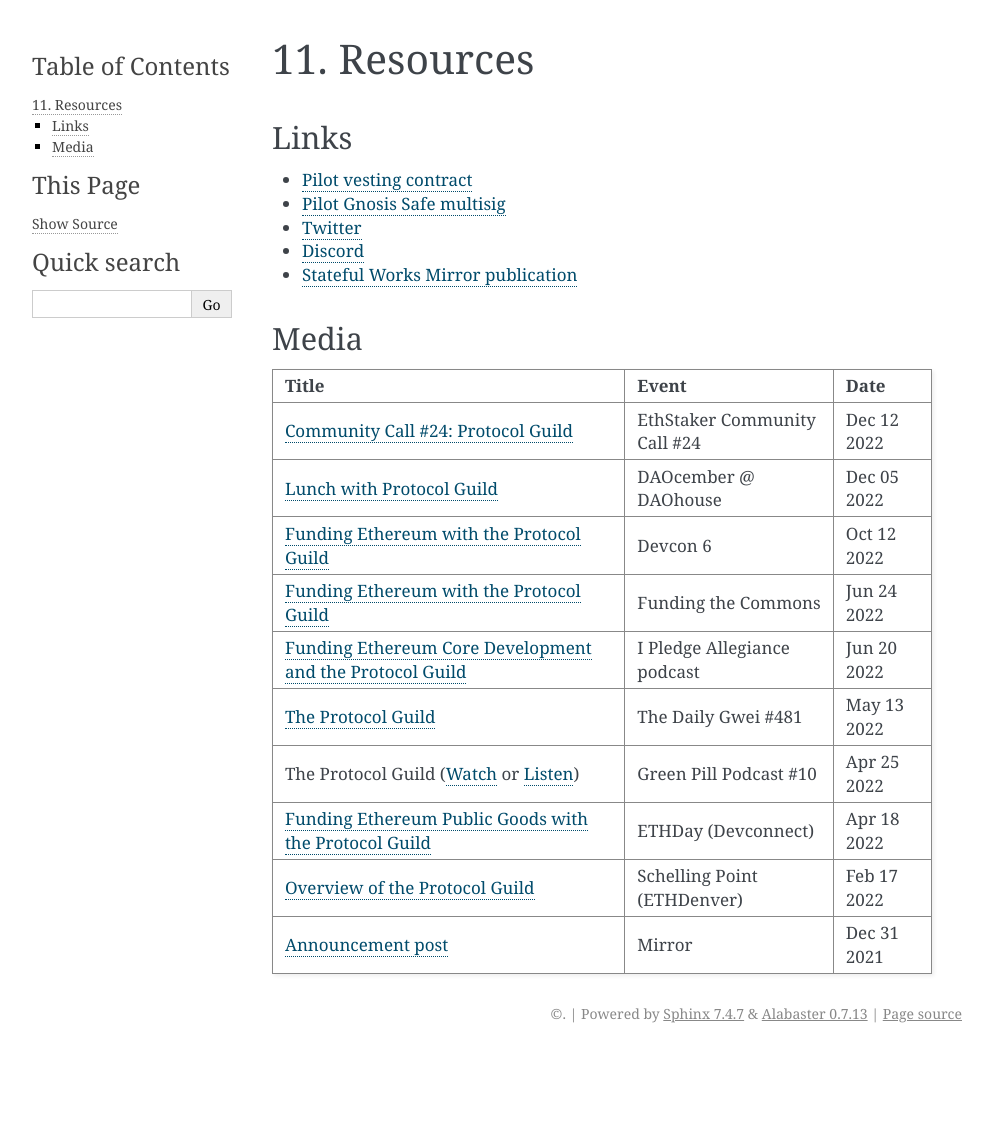
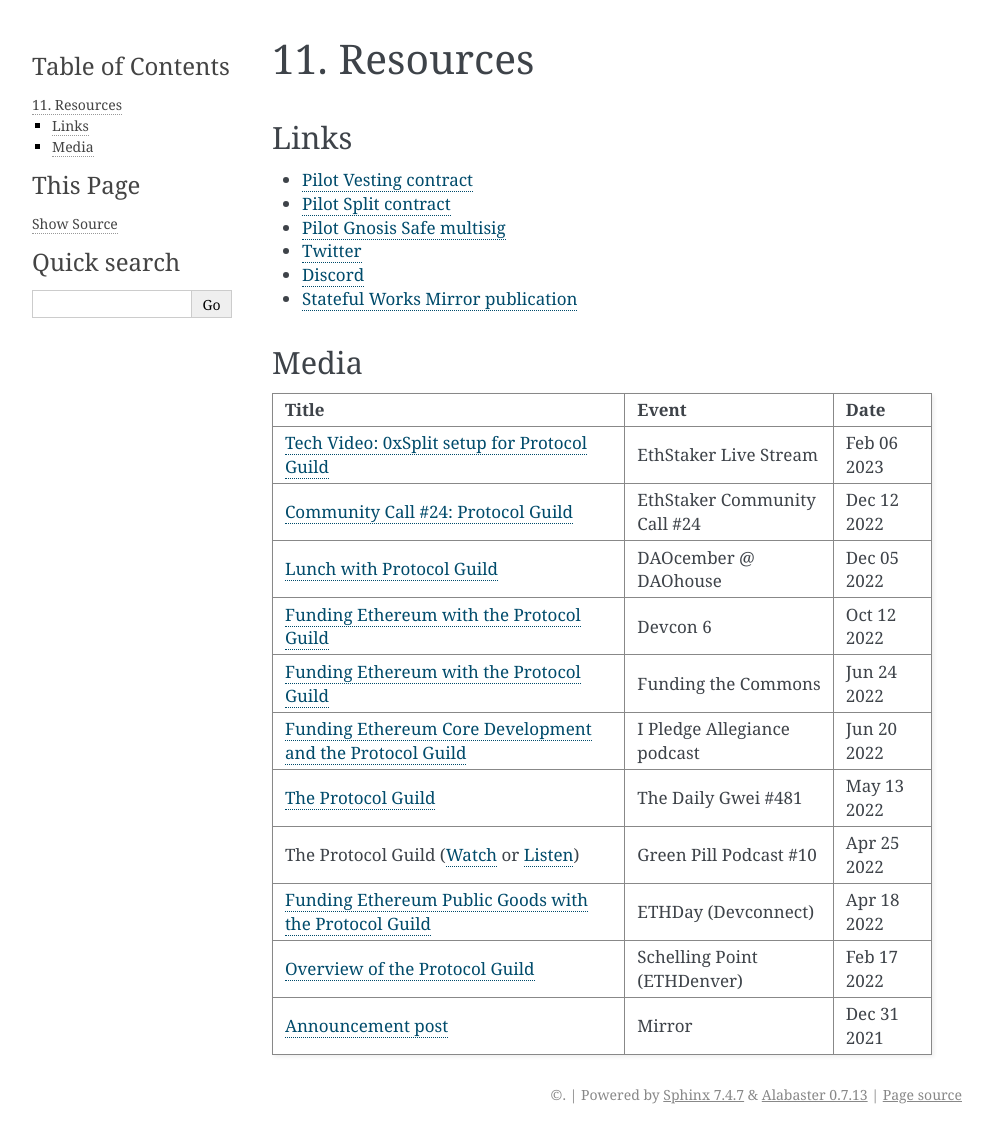
Before and after one commit to protocolguild/documentation, a Sphinx documentation site: the page built from docs/11-resources.md, in a window 1280 px wide. Shown: the whole page, without its empty margins (148-1141 px from the left). Built offline with Sphinx 7.4.7, drawn with Linux system fonts in a browser that asks for light colours; before the commit the page ends 1053 px from its top, so only the background shows below that.

Commit message:
Update 11. Resources with newest EthStaker video

```diff
--- a/docs/11-resources.md
+++ b/docs/11-resources.md
@@ -2,7 +2,8 @@
 
 ## Links
 
-- [Pilot vesting contract](https://app.0xsplits.xyz/accounts/0xF29Ff96aaEa6C9A1fBa851f74737f3c069d4f1a9/)
+- [Pilot Vesting contract](https://app.0xsplits.xyz/accounts/0xF29Ff96aaEa6C9A1fBa851f74737f3c069d4f1a9/)
+- [Pilot Split contract](https://app.0xsplits.xyz/accounts/0x84af3D5824F0390b9510440B6ABB5CC02BB68ea1/)
 - [Pilot Gnosis Safe multisig](https://gnosis-safe.io/app/eth:0xF6CBDd6Ea6EC3C4359e33de0Ac823701Cc56C6c4/balances)
 - [Twitter](https://twitter.com/protocolguild)
 - [Discord](https://discord.com/invite/HaUhXYsMyC)
@@ -12,6 +13,7 @@
 
 | Title | Event | Date |
 |:----|:----|:----|
+| [Tech Video: 0xSplit setup for Protocol Guild](https://www.youtube.com/watch?v=-KbH359Ek58) | EthStaker Live Stream | Feb 06 2023 |
 | [Community Call #24: Protocol Guild](https://youtu.be/WEZfDnHxRAk) | EthStaker Community Call #24 | Dec 12 2022 |
 | [Lunch with Protocol Guild](https://www.youtube.com/watch?v=d2HP3GTbkUs) | DAOcember @ DAOhouse | Dec 05 2022 |
 | [Funding Ethereum with the Protocol Guild](https://youtu.be/hSgJiZQ70k8) | Devcon 6 | Oct 12 2022 |
```
